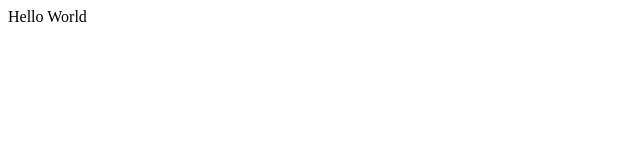
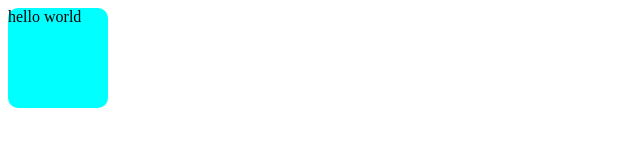
Before and after one commit to Rameshwarbhagwat/Ram123, a plain HTML site: page index.html in a window 1280 px wide. Shown: the whole page, without its empty margins (0-640 px from the left). Drawn offline with Linux system fonts and the light colour scheme.

Commit message:
html code

```diff
--- a/index.html
+++ b/index.html
@@ -1 +1,18 @@
-<div>Hello World</div>
+<!DOCTYPE html>
+<html lang="en">
+<head>
+    <meta charset="UTF-8">
+    <meta name="viewport" content="width=device-width, initial-scale=1.0">
+    <title>Document</title>
+    <style>
+        .div{
+            height: 100px;
+            width: 100px;
+            background-color: aqua;border-radius: 10px;
+        }
+    </style>
+</head>
+<body>
+    <div class="div">hello world</div>
+</body>
+</html>
```
